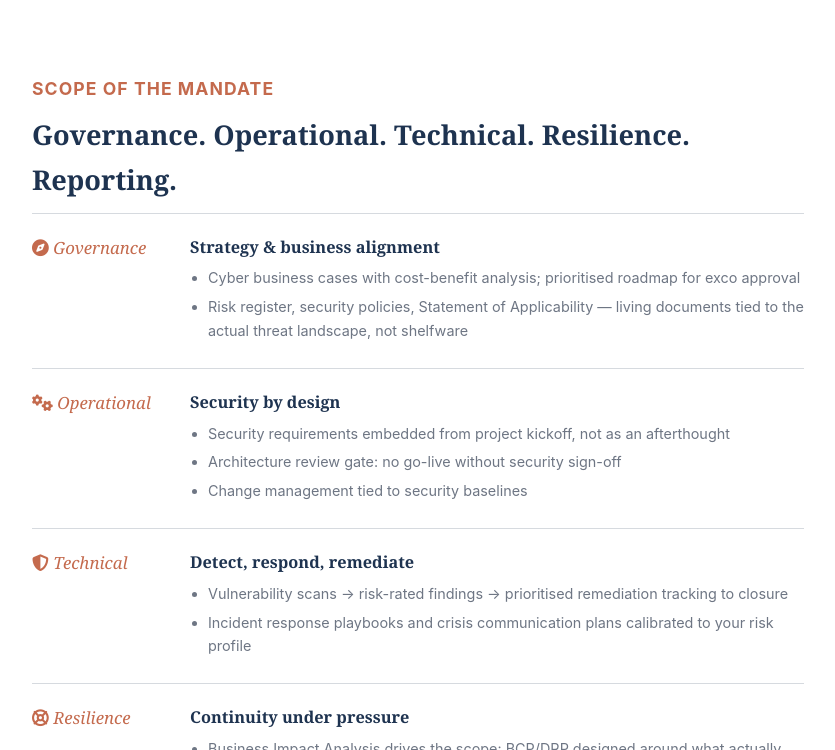
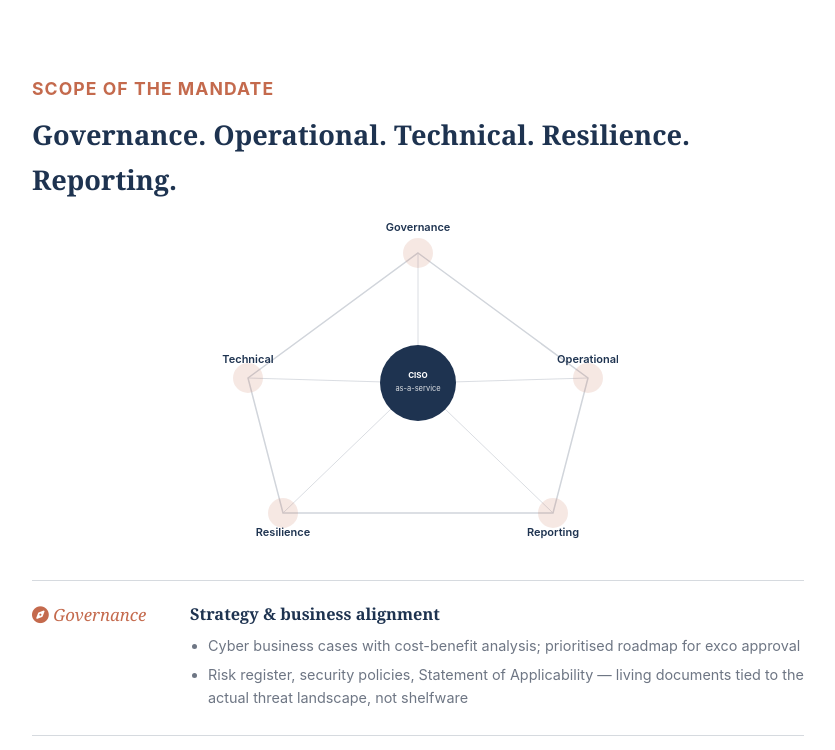
Before and after one commit to cryptoradio7/agilevizion, a plain HTML site: page index.html in a window 1280 px wide. Shown: the part 531-1281 px from the top of the page, without its empty margins (222-1057 px from the left). Drawn offline with Linux system fonts and the light colour scheme.

Commit message:
Services : ajout pentagone SVG 5 piliers avec CISO as-a-service au centre
Co-Authored-By: Claude Opus 4.6 <noreply@anthropic.com>

```diff
--- a/index.html
+++ b/index.html
@@ -103,6 +103,39 @@
         <section id="scope">
             <div class="eyebrow">Scope of the mandate</div>
             <h2>Governance. Operational. Technical. Resilience. Reporting.</h2>
+
+            <!-- 5 pillars visual -->
+            <div style="text-align: center; margin: 20px 0 30px;">
+                <svg viewBox="0 0 400 320" style="max-width: 400px; width: 100%;" role="img" aria-label="5 pillars of the CISO mandate">
+                    <!-- Pentagon shape -->
+                    <polygon points="200,30 370,155 335,290 65,290 30,155" fill="none" stroke="#D1D5DB" stroke-width="1.5"/>
+                    <!-- Connecting lines to center -->
+                    <line x1="200" y1="160" x2="200" y2="30" stroke="#D1D5DB" stroke-width="0.8"/>
+                    <line x1="200" y1="160" x2="370" y2="155" stroke="#D1D5DB" stroke-width="0.8"/>
+                    <line x1="200" y1="160" x2="335" y2="290" stroke="#D1D5DB" stroke-width="0.8"/>
+                    <line x1="200" y1="160" x2="65" y2="290" stroke="#D1D5DB" stroke-width="0.8"/>
+                    <line x1="200" y1="160" x2="30" y2="155" stroke="#D1D5DB" stroke-width="0.8"/>
+                    <!-- Center -->
+                    <circle cx="200" cy="160" r="38" fill="#1E3350"/>
+                    <text x="200" y="155" text-anchor="middle" font-size="8" font-weight="700" fill="#FFFFFF">CISO</text>
+                    <text x="200" y="168" text-anchor="middle" font-size="7.5" fill="rgba(255,255,255,0.85)">as-a-service</text>
+                    <!-- Node: Governance (top) -->
+                    <circle cx="200" cy="30" r="14" fill="#C46A4D" opacity="0.15" stroke="#C46A4D" stroke-width="2"/>
+                    <text x="200" y="8" text-anchor="middle" font-size="11" font-weight="600" fill="#1E3350">Governance</text>
+                    <!-- Node: Operational (top-right) -->
+                    <circle cx="370" cy="155" r="14" fill="#C46A4D" opacity="0.15" stroke="#C46A4D" stroke-width="2"/>
+                    <text x="370" y="140" text-anchor="middle" font-size="11" font-weight="600" fill="#1E3350">Operational</text>
+                    <!-- Node: Reporting (bottom-right) -->
+                    <circle cx="335" cy="290" r="14" fill="#C46A4D" opacity="0.15" stroke="#C46A4D" stroke-width="2"/>
+                    <text x="335" y="313" text-anchor="middle" font-size="11" font-weight="600" fill="#1E3350">Reporting</text>
+                    <!-- Node: Resilience (bottom-left) -->
+                    <circle cx="65" cy="290" r="14" fill="#C46A4D" opacity="0.15" stroke="#C46A4D" stroke-width="2"/>
+                    <text x="65" y="313" text-anchor="middle" font-size="11" font-weight="600" fill="#1E3350">Resilience</text>
+                    <!-- Node: Technical (top-left) -->
+                    <circle cx="30" cy="155" r="14" fill="#C46A4D" opacity="0.15" stroke="#C46A4D" stroke-width="2"/>
+                    <text x="30" y="140" text-anchor="middle" font-size="11" font-weight="600" fill="#1E3350">Technical</text>
+                </svg>
+            </div>
 
             <div class="voice">
                 <div class="voice-name"><i class="fa-solid fa-compass"></i> Governance</div>
```
